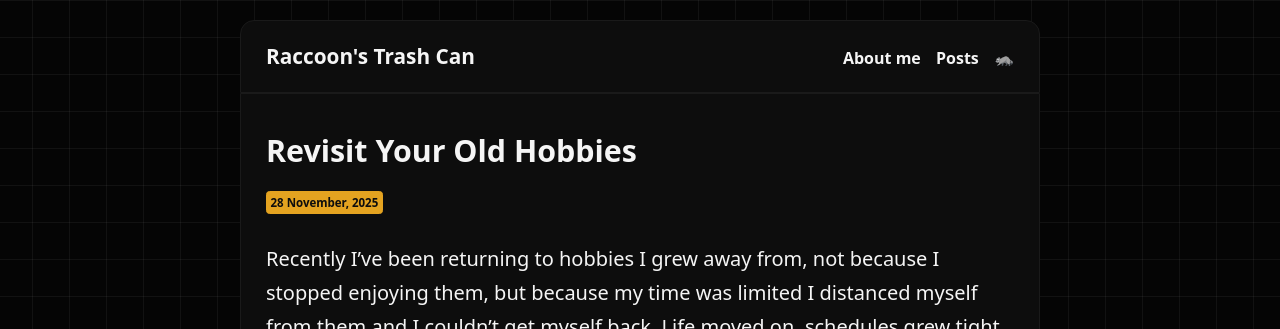
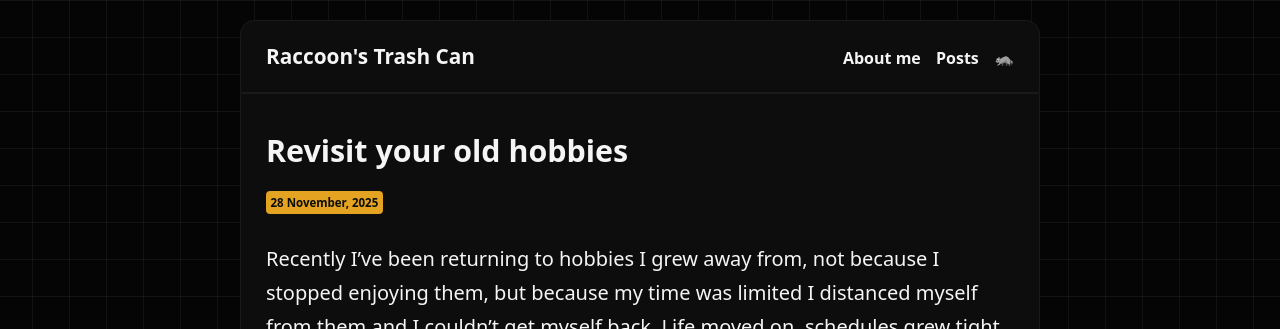
Before and after one commit to raccoonfangz/raccoonfangz.github.io, a Jekyll site: the page built from _posts/2025-11-28-revisit-your-old-hobbies.md, in a window 1280 px wide. Shown: the top 329 px of the page. Built offline with Jekyll 4.4.1, drawn with Linux system fonts in a browser that asks for light colours; part of the change alters nothing that is shown.

```diff
--- a/_posts/2025-11-28-revisit-your-old-hobbies.md
+++ b/_posts/2025-11-28-revisit-your-old-hobbies.md
@@ -1,6 +1,6 @@
 ---
 layout: post
-title:
+title: Revisit your old hobbies
 tags:
   - 2025
 ---
```
